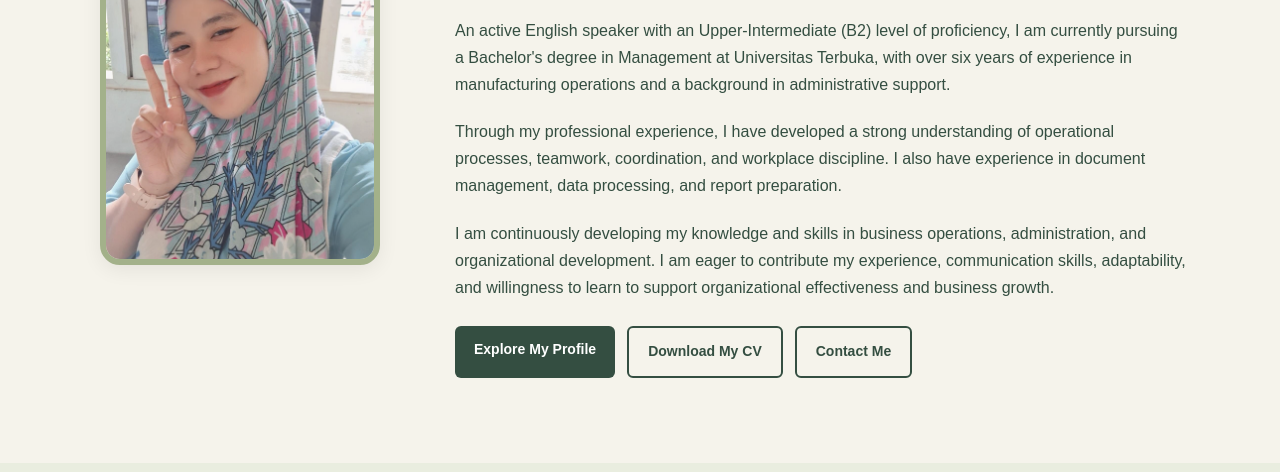
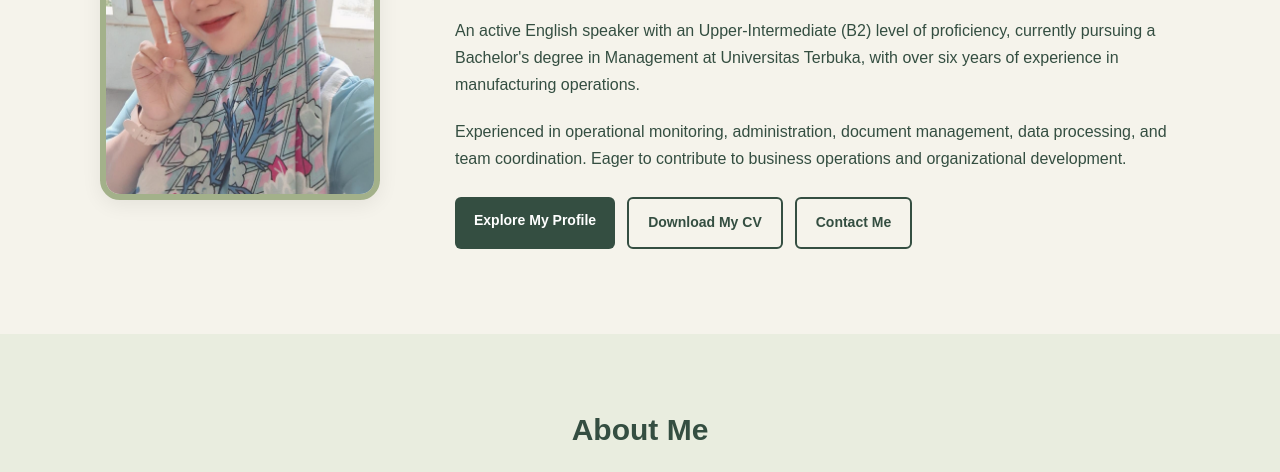
Before and after one commit to elinadila/elina-portofolio, a plain HTML site: page index.html in a window 1280 px wide. Shown: the part 328-800 px from the top of the page. Drawn offline with Linux system fonts and the light colour scheme.

Commit message:
Restore index.html with complete content

```diff
--- a/index.html
+++ b/index.html
@@ -71,29 +71,18 @@
                     Administration & Business Support
                 </h2>
 
-                <p>
+   <p>
     An active English speaker with an Upper-Intermediate (B2)
-    level of proficiency, I am currently pursuing a Bachelor's
-    degree in Management at Universitas Terbuka, with over six
-    years of experience in manufacturing operations and a
-    background in administrative support.
+    level of proficiency, currently pursuing a Bachelor's degree
+    in Management at Universitas Terbuka, with over six years
+    of experience in manufacturing operations.
 </p>
 
 <p>
-    Through my professional experience, I have developed a
-    strong understanding of operational processes, teamwork,
-    coordination, and workplace discipline. I also have
-    experience in document management, data processing,
-    and report preparation.
-</p>
-
-<p>
-    I am continuously developing my knowledge and skills in
-    business operations, administration, and organizational
-    development. I am eager to contribute my experience,
-    communication skills, adaptability, and willingness to
-    learn to support organizational effectiveness and
-    business growth.
+    Experienced in operational monitoring, administration,
+    document management, data processing, and team coordination.
+    Eager to contribute to business operations and organizational
+    development.
 </p>
                 <div class="hero-buttons">
                     <a href="#about" class="button">
```
